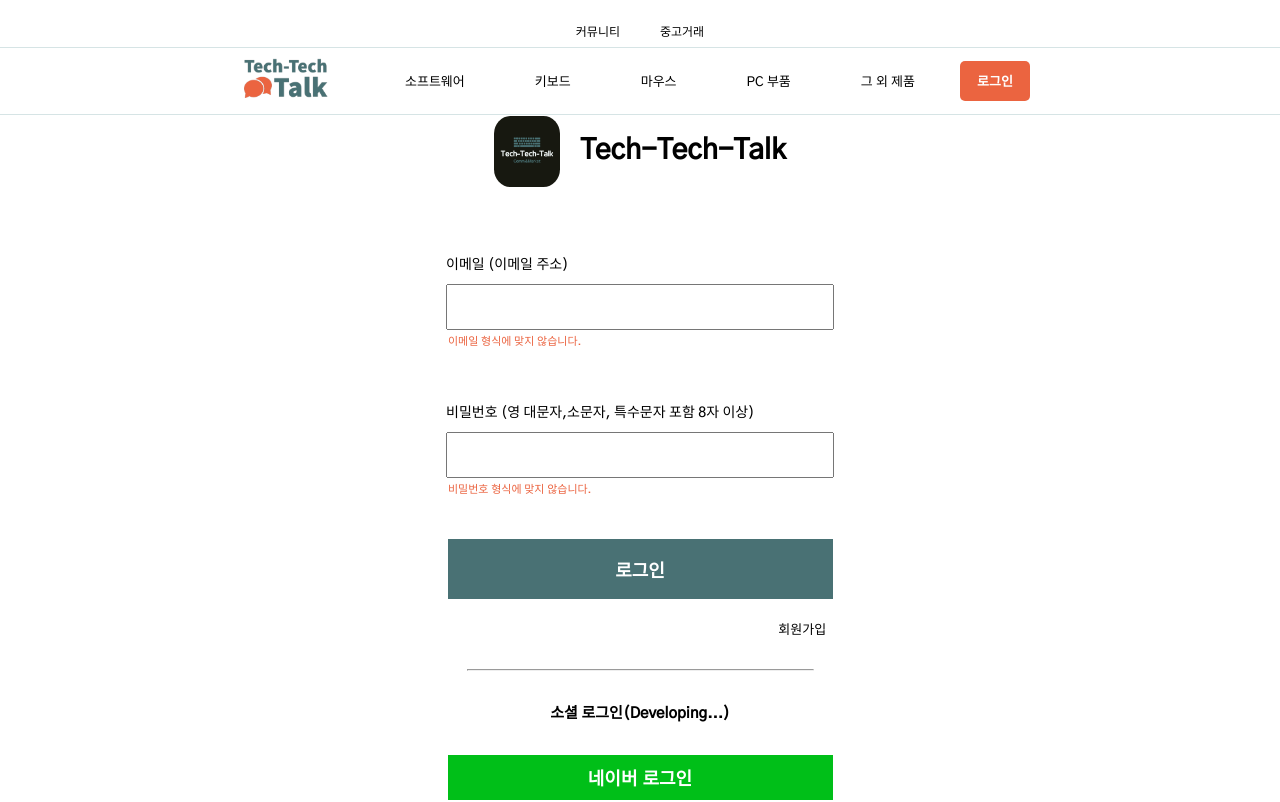
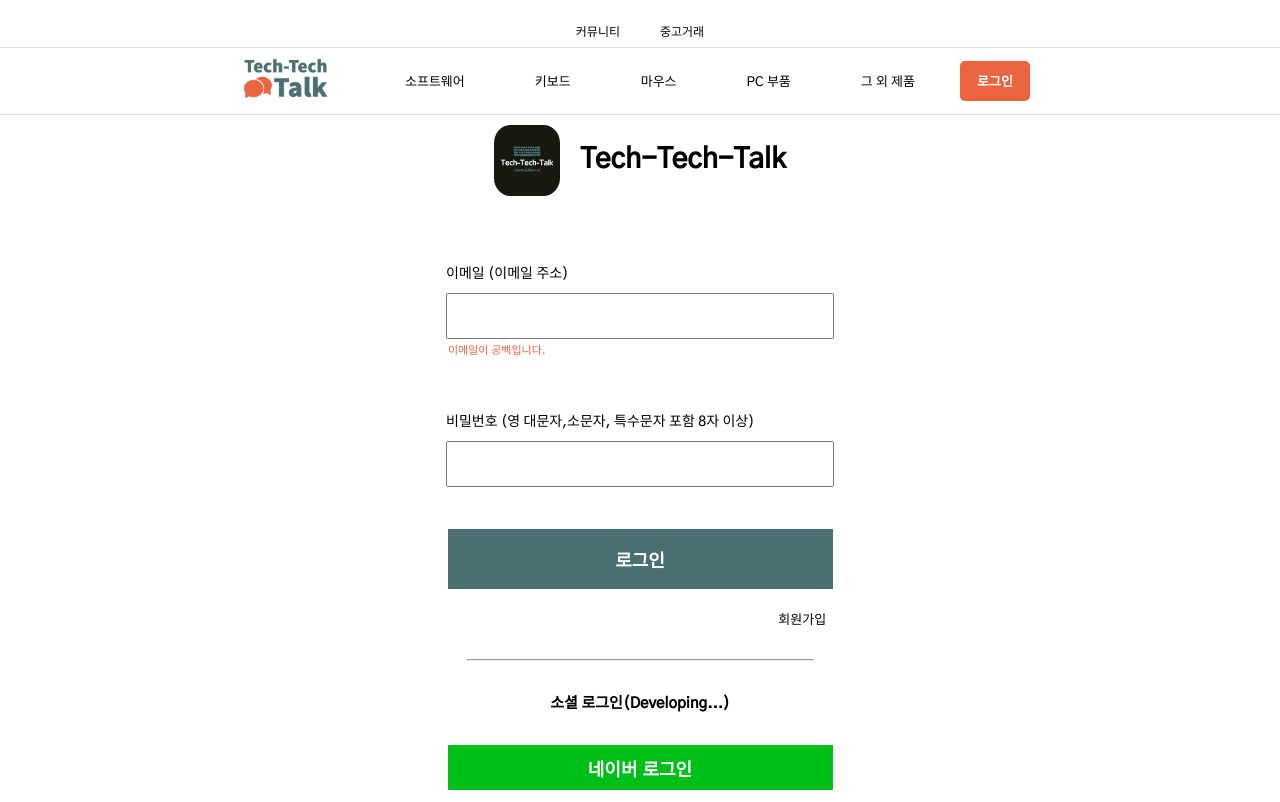
Before and after one commit to kimseonghyoek/tech-tech-talk, a React (Create React App) app in the folder front/: page /login in a window 1280 px wide. Shown: the top 802 px of the page. Built offline with nearby package versions, Linux system fonts and the light colour scheme; the HTML template or start-up script is replaced by a standard one.

Commit message:
Uodate loginform component

```diff
--- a/front/src/components/loginform/LoginForm.tsx
+++ b/front/src/components/loginform/LoginForm.tsx
@@ -46,83 +46,21 @@ function LoginForm(): JSX.Element {
   const changeNickName = (e: React.ChangeEvent<HTMLInputElement>): any => {
     setNickName(e.target.value);
   };
-  const checkNickName = (): string => {
-    const name_regExp = /[\{\}\[\]\/?.,;:|\)*~`!^\-_+<>@\#$%&\\\=\(\'\"]/g;
-    if (userNickName.match(name_regExp) || userNickName.length >= 51) {
-      post = false;
-      return err_msg.WRONG_NAME_FORMAT;
-    } else if (userNickName === "") {
-      return err_msg.EMPTY_NAME_SPACE;
-    }
-    return "";
-  };
 
   const changeNumber = (e: React.ChangeEvent<HTMLInputElement>): any => {
     setNumber(e.target.value);
-  };
-  const checkNumber = (): string => {
-    const number_regExp = /^01([0|1|6|7|8|9])-?([0-9]{3,4})-?([0-9]{4})$/;
-    if (!userNumber.match(number_regExp) || userNumber.length >= 12) {
-      post = false;
-      return err_msg.WRONG_NUMBER_FORMAT;
-    } else if (userNumber === "") {
-      return err_msg.EMPTY_NUMBER_SPACE;
-    }
-    return "";
   };
 
   const changeName = (e: React.ChangeEvent<HTMLInputElement>): any => {
     setName(e.target.value);
   };
-  const checkName = (): string => {
-    const name_regExp = /[\{\}\[\]\/?.,;:|\)*~`!^\-_+<>@\#$%&\\\=\(\'\"]/g;
-    if (userName.match(name_regExp) || userName.length >= 21) {
-      post = false;
-      return err_msg.WRONG_NICK_FORMAT;
-    } else if (userName === "") {
-      post = false;
-      return err_msg.EMPTY_NICK_SPACE;
-    }
-    return "";
-  };
 
   const changeEmail = (e: React.ChangeEvent<HTMLInputElement>): any => {
     setEmail(e.target.value);
   };
-  const checkEmail = (): string => {
-    const email_regExp =
-      /^[0-9a-zA-Z]([-_.]?[0-9a-zA-Z])*@[0-9a-zA-Z]([-_.]?[0-9a-zA-Z])*.[a-zA-Z]{2,3}$/i;
-    if (!userEmail.match(email_regExp) || userEmail.length >= 51) {
-      post = false;
-      return err_msg.WRONG_EMAIL_FORMAT;
-    } else if (userEmail === "") {
-      post = false;
-      return err_msg.EMPTY_EMAIL_SPACE;
-    }
-    return "";
-  };
 
   const changePw = (e: React.ChangeEvent<HTMLInputElement>): any => {
     setPw(e.target.value);
-  };
-  const checkPw = (): string => {
-    const pw_regExp =
-      /^.*(?=^.{8,15}$)(?=.*\d)(?=.*[a-zA-Z])(?=.*[!@#$%^&+=]).*$/;
-    if (!userPw.match(pw_regExp) || userPw.length >= 30) {
-      post = false;
-      return err_msg.WRONG_PW_FORMAT;
-    } else if (userPw === "") {
-      post = false;
-      return err_msg.EMPTY_PW_SPACE;
-    }
-    return "";
-  };
-  const reCheckPw = (): string => {
-    if (userPw !== rePw) {
-      post = false;
-      return err_msg.FAIL_MATCH_PW;
-    }
-    return "";
   };
 
   const changeRePw = (e: React.ChangeEvent<HTMLInputElement>): any => {
@@ -131,9 +69,6 @@ function LoginForm(): JSX.Element {
 
   const submitSignup = (e: React.ChangeEvent<HTMLFormElement>): any => {
     e.preventDefault();
-    checkName();
-    checkEmail();
-    checkPw();
 
     if (post === true) {
       axios
@@ -159,8 +94,6 @@ function LoginForm(): JSX.Element {
 
   const submitLogin = (e: React.ChangeEvent<HTMLFormElement>): any => {
     e.preventDefault();
-    checkEmail();
-    checkPw();
 
     if (post === true) {
       axios
@@ -199,12 +132,12 @@ function LoginForm(): JSX.Element {
           <div className="inputs">
             <p>이메일 (이메일 주소)</p>
             <Input placeholder="" onChange={changeEmail} />
-            <InputMsg msg={checkEmail()} />
+            <InputMsg msg={ValidateCommon.emailValidate(userEmail, post)} />
           </div>
           <div className="inputs">
             <p>비밀번호 (영 대문자,소문자, 특수문자 포함 8자 이상)</p>
             <Input type="password" placeholder="" onChange={changePw} />
-            <InputMsg msg={checkPw()} />
+            <InputMsg msg={ValidateCommon.emailValidate(userPw, post)} />
           </div>
           <Button disabled={false} id="login-btn" text="로그인" />
         </form>
@@ -266,7 +199,7 @@ function LoginForm(): JSX.Element {
           <div className="inputs">
             <p>비밀번호 재확인</p>
             <Input placeholder="" onChange={changeRePw} type="password" />
-            <InputMsg msg={reCheckPw()} />
+            <InputMsg msg={ValidateCommon.reCheckPwValidate(userPw, rePw, post)} />
           </div>
           <div className="check-sign">
             <input type="checkbox" checked={check} onChange={checkSignd} />
```
